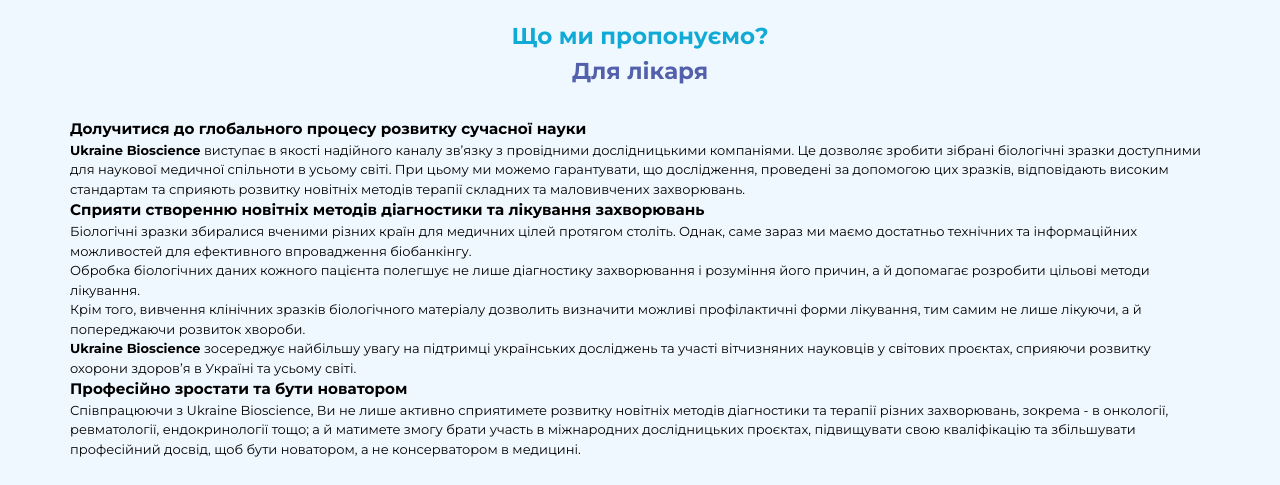
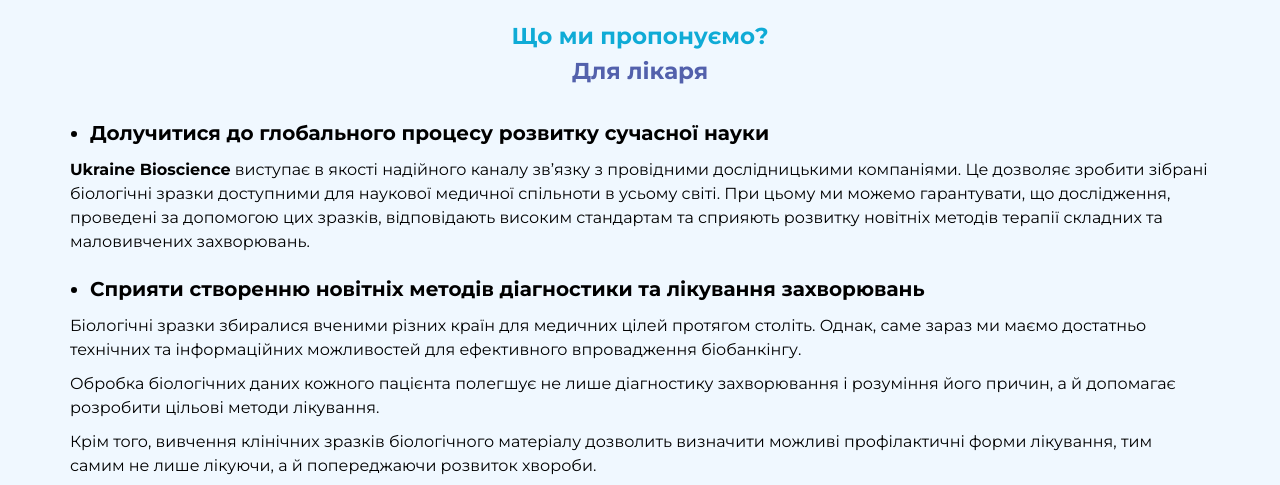
Before and after one commit to artemandrosenko/ArtemAndrosenko.github.io, a website: page bioscience/src/for-doctors.html in a window 1280 px wide. Shown: the part 171-656 px from the top of the page. Drawn offline with Linux system fonts and the light colour scheme.

Commit message:
Add style for doctors page

```diff
--- a/bioscience/src/sass/style.scss
+++ b/bioscience/src/sass/style.scss
@@ -526,3 +526,26 @@ body {
         font-style: normal;
     }
 }
+
+article {
+    .subheader {
+        display: list-item;
+        margin-left: 20px;
+        margin-bottom: 10px;
+        list-style-type: disc;
+        list-style-position: outside;
+        font-size: 1.3rem;
+        &:not(:first-child) {
+            margin-top: 20px;
+        }
+        @media (min-width: 768px) {
+            font-size: 2rem;
+        }
+    }
+    p {
+        margin-bottom: 10px;
+        @media (min-width: 768px) {
+            font-size: 1.6rem;
+        }
+    }
+}
```
Also changed, not shown: bioscience/src/css/style.css.
